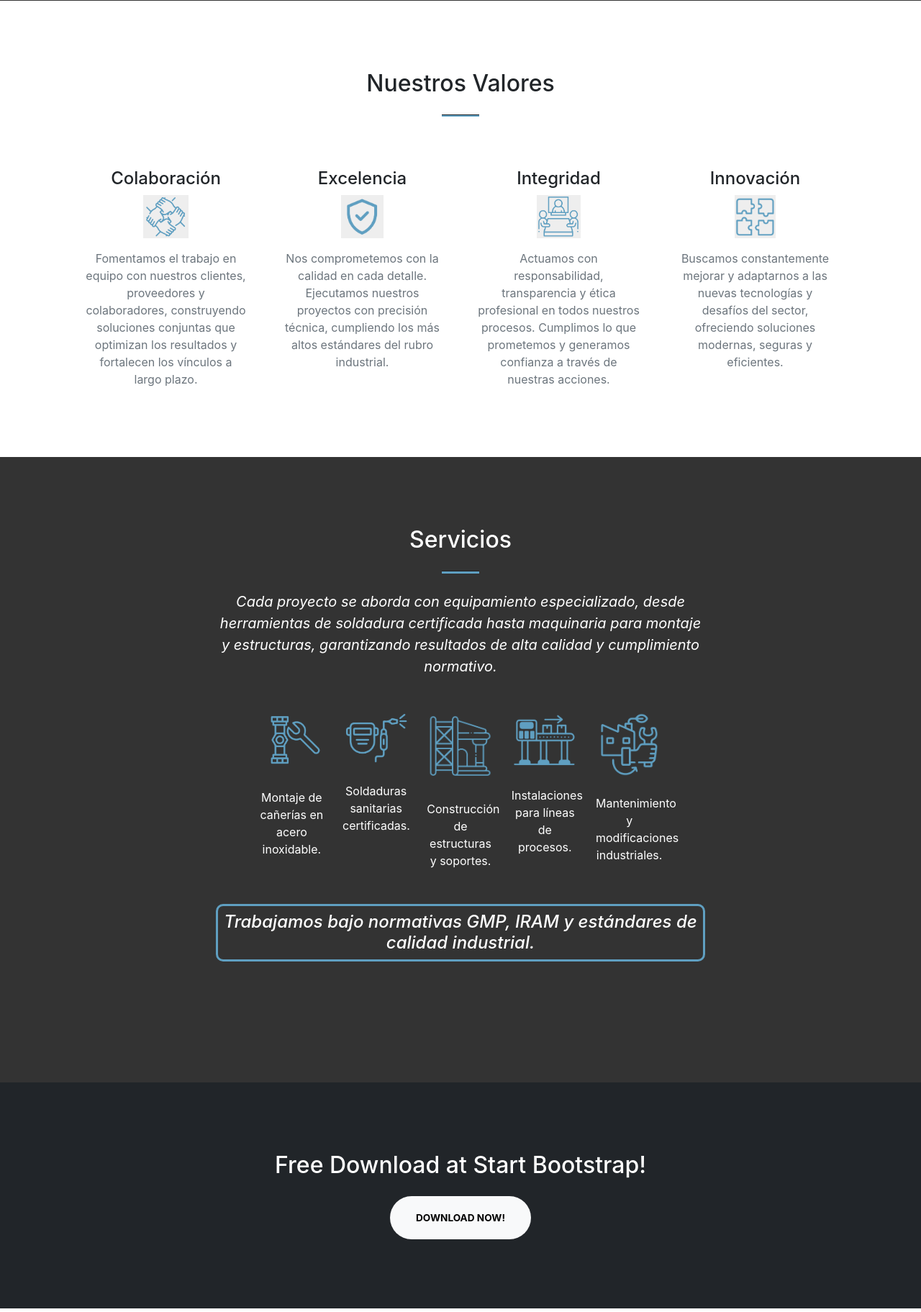
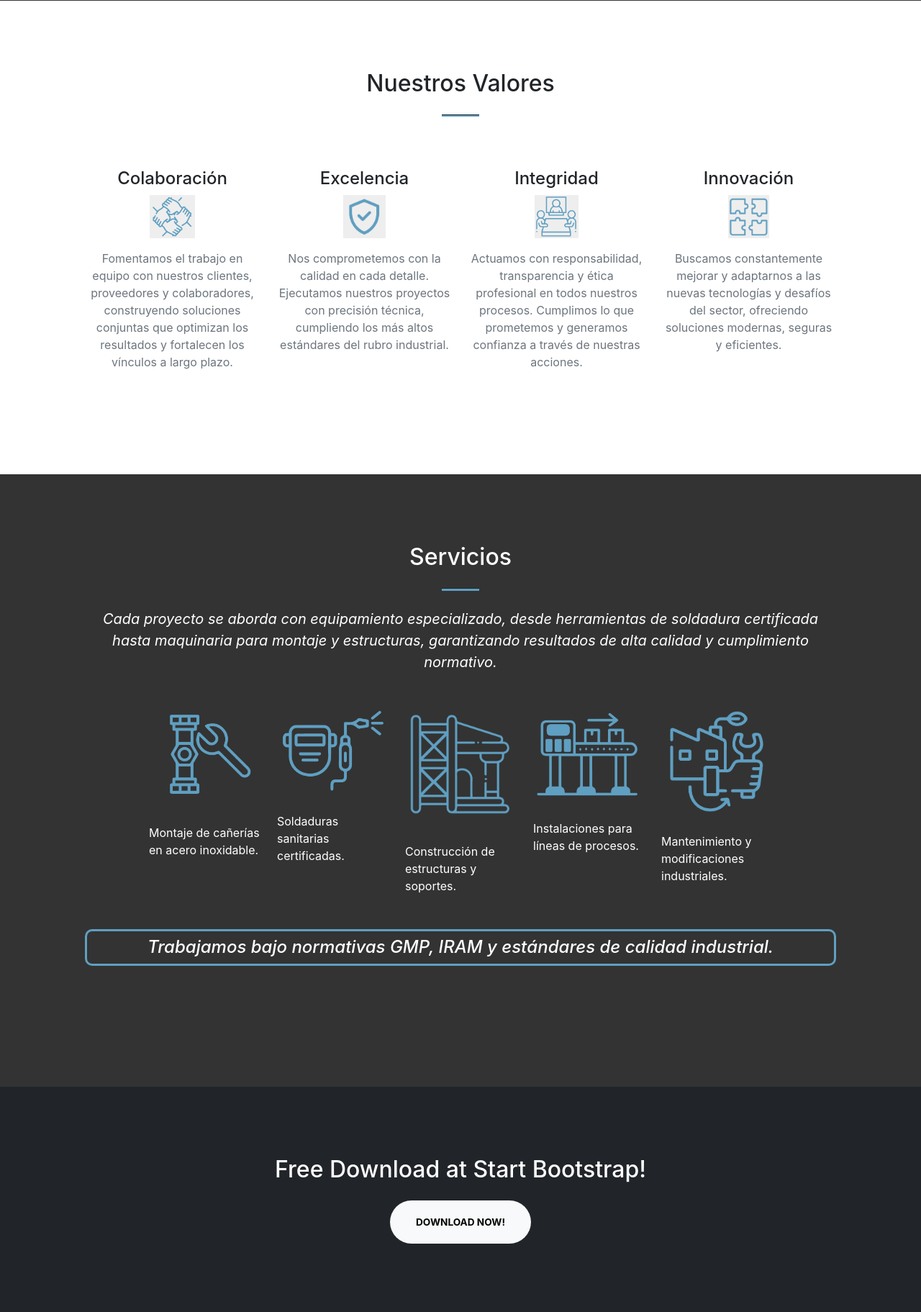
Before and after one commit to igsefi/Romee, a PHP site: page / in a window 1280 px wide. Shown: the part 1525-3348 px from the top of the page at 72% size. Run offline with PHP 8.4, Linux system fonts and the light colour scheme.

Commit message:
extend it sections nosotros, servicios

```diff
--- a/pages/nosotros_view.php
+++ b/pages/nosotros_view.php
@@ -2,6 +2,7 @@
     <div class="container px-4 px-lg-5">
         <h2 class="text-white text-center mt-0">Sobre nosotros</h2>
         <hr class="divider" />
+
         <br>
 
         <div class="row">
@@ -49,7 +50,8 @@
     <div class="container px-4 px-lg-5">
         <h2 class="text-center mt-0">Nuestros Valores</h2>
         <hr class="divider" />
-        <div class="row gx-4 gx-lg-5">
+
+        <div class="row mb-5">
             <div class="col-lg-3 col-md-6 text-center">
                 <div class="mt-5">
                     <div class="mb-2"><i class="bi-gem fs-1 text-primary"></i></div>
--- a/pages/servicios_view.php
+++ b/pages/servicios_view.php
@@ -1,13 +1,16 @@
 <section class="page-section bg-primary-grey-romee" id="servicios_view">
     <div class="container px-4 px-lg-5">
-        <div class="row gx-4 gx-lg-5 justify-content-center">
+        <!-- <div class="row gx-4 gx-lg-5 justify-content-center">
             <div class="col-lg-8 text-center">
-                <h2 class="text-white mt-0">Servicios</h2>
+            </div>
+        </div> -->
+
+        <h2 class="text-white text-center mt-0">Servicios</h2>
         <hr class="divider divider" />
 
         <div class="row">
             <div class="col-12">
-                        <p class="text-white fs-5 mb-5 fst-italic">
+                <p class="text-white text-center fs-5 mb-5 fst-italic">
                     Cada proyecto se aborda con equipamiento especializado, desde herramientas
                     de soldadura certificada hasta maquinaria para montaje y estructuras,
                     garantizando resultados de alta calidad y cumplimiento normativo.
@@ -42,7 +45,7 @@
 
 
             <div class="col-12 m-4">
-                        <h4 class="text-white mb-5 fst-italic img-rouded-romee p-2">
+                <h4 class="text-white text-center mb-5 fst-italic img-rouded-romee p-2">
                     Trabajamos bajo normativas GMP, IRAM y estándares de calidad industrial.
                 </h4>
             </div>
@@ -51,8 +54,5 @@
 
 
 
-
-            </div>
-        </div>
     </div>
 </section>
```
Lines whose indentation alone changed are shown as unchanged.
